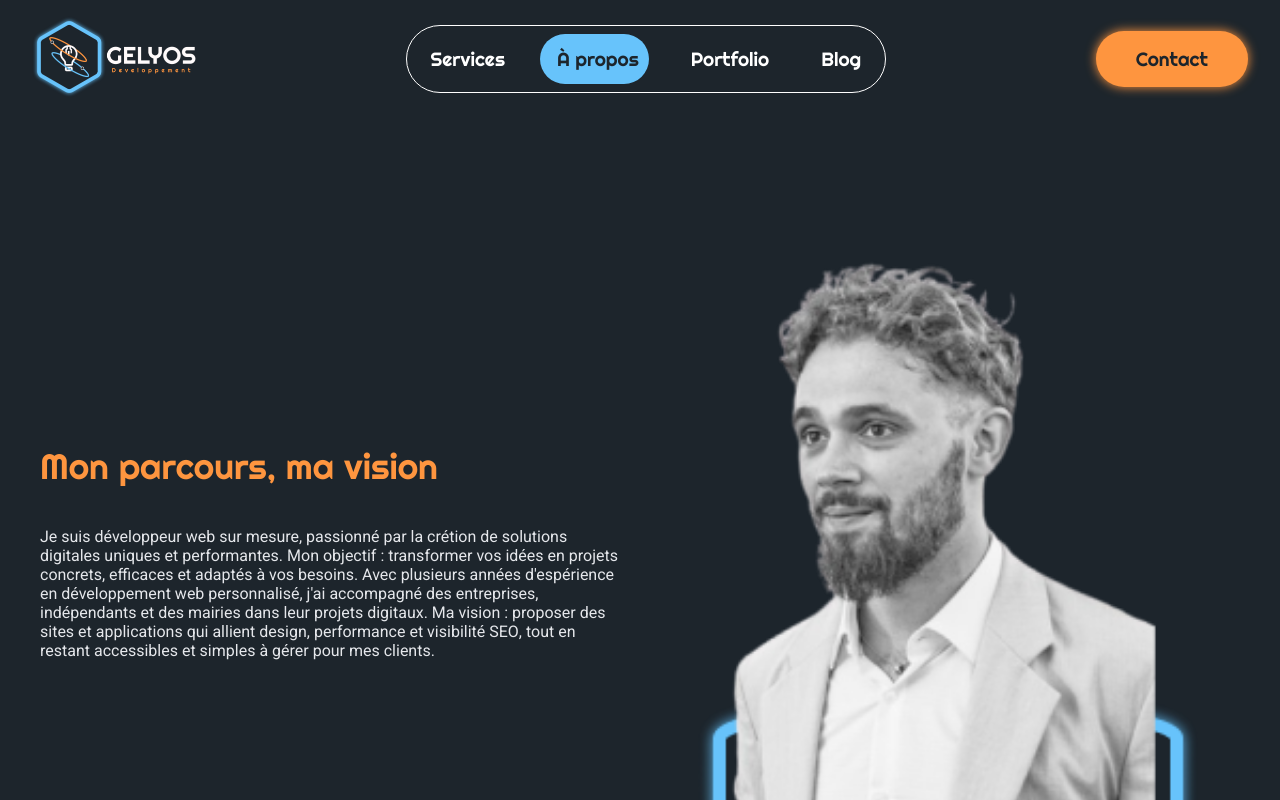
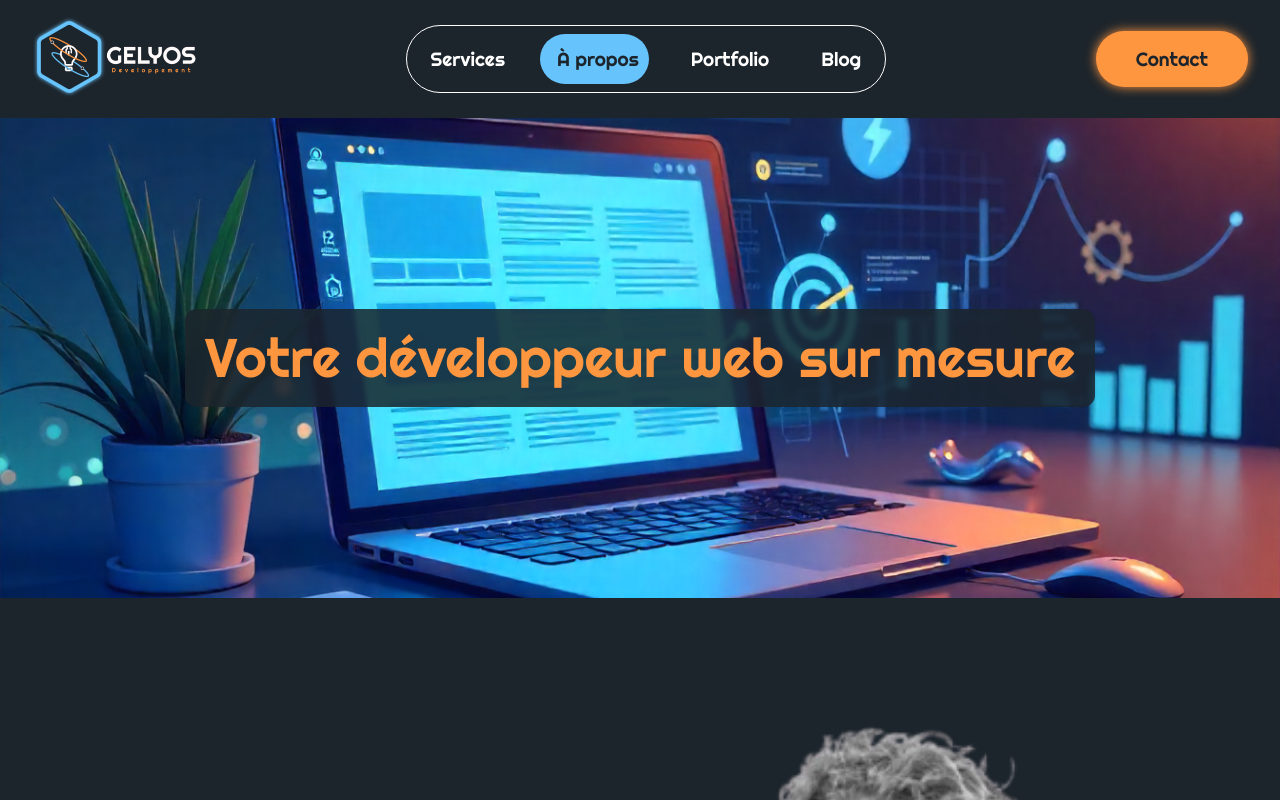
Before and after one commit to Guillaume811/site-gelyos, a React (Vite) app: page /a-propos in a window 1280 px wide. Shown: the top 800 px of the page. Built offline with nearby package versions, Linux system fonts and the light colour scheme.

Commit message:
feat: remplacement des titres par le composant HeaderSection dans les pages About et Services

```diff
--- a/src/pages/About/About.tsx
+++ b/src/pages/About/About.tsx
@@ -1,13 +1,13 @@
-import Heading from "@/components/Heading/Heading";
 import AboutSection from "./AboutSection/AboutSection";
 import { aboutPageContent } from "@/ressources/content/about";
+import HeaderSection from "@/components/HeaderSection/HeaderSection";
 
 export default function About() {
-  const { title, sections } = aboutPageContent;
+  const { header, sections } = aboutPageContent;
 
   return (
     <>
-      <Heading level={1}>{title}</Heading>
+      <HeaderSection title={header.title} image={header.image} />
 
       {sections.map((section, index) => (
         <AboutSection
--- a/src/pages/Services/Services.tsx
+++ b/src/pages/Services/Services.tsx
@@ -1,14 +1,14 @@
-import Heading from "@/components/Heading/Heading";
 import PageIntro from "@/components/PageIntro/PageIntro";
 import ServicesSection from "./ServicesSection/ServicesSection";
 import { servicesPageContent } from "@/ressources/content/services";
+import HeaderSection from "@/components/HeaderSection/HeaderSection";
 
 export default function Services() {
-  const { title, text, services } = servicesPageContent;
+  const { header, text, services } = servicesPageContent;
 
   return (
     <>
-      <Heading level={1}>{title}</Heading>
+      <HeaderSection title={header.title} image={header.image} />
       <PageIntro text={text} />
 
       {services.map((service, index) => (
```
